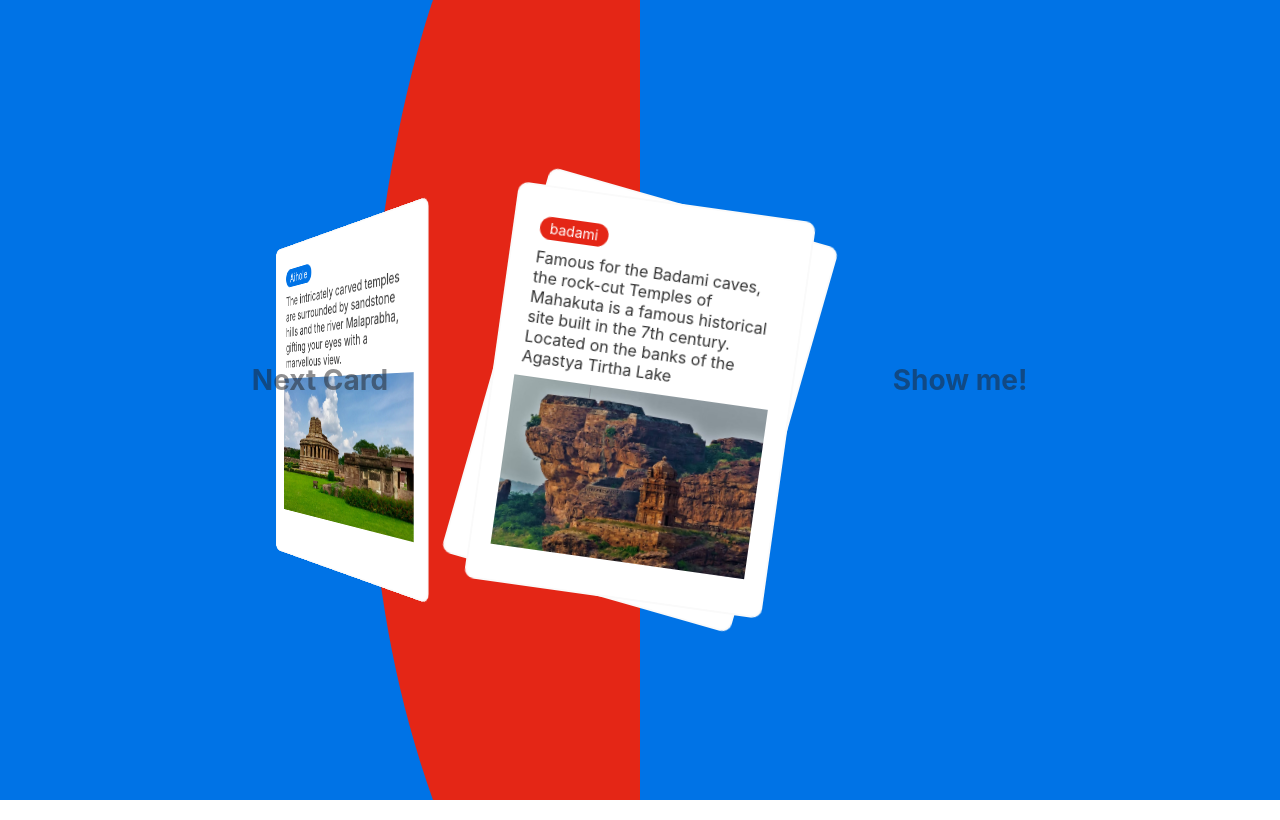
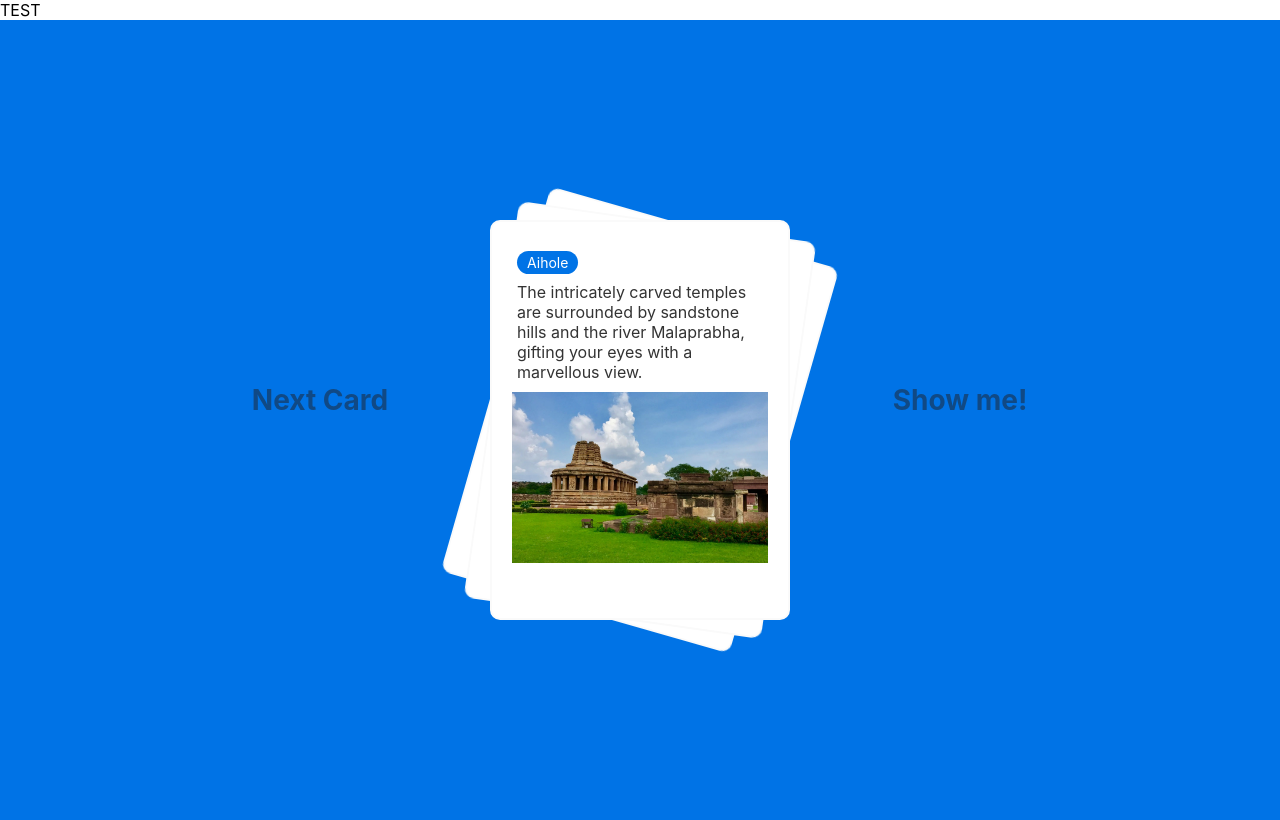
Before and after one commit to ganeshchandan/POC, a React (Create React App) app: page / in a window 1280 px wide. Built offline with nearby package versions, Linux system fonts and the light colour scheme.

Commit message:
code changes

```diff
--- a/src/App.tsx
+++ b/src/App.tsx
@@ -43,6 +43,7 @@
   return (
     <>
       {serviceWorkerUpdated && <Msg />}
+      <span>TEST</span>
       <Cards />
     </>
   );
```
